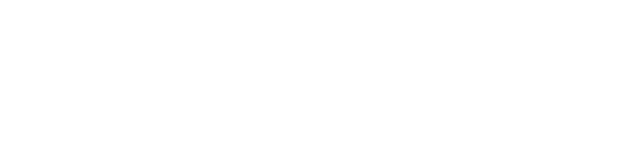
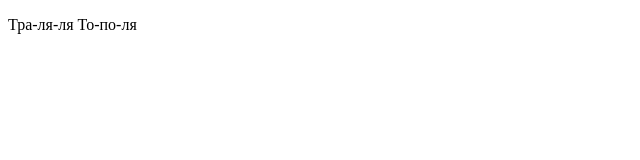
Before and after one commit to IrinaTsi/New, a plain HTML site: page index.html in a window 1280 px wide. Shown: the whole page, without its empty margins (0-640 px from the left). Drawn offline with Linux system fonts and the light colour scheme.

Commit message:
Я чего-то тут наделала. Блин балда.

```diff
--- a/index.html
+++ b/index.html
@@ -6,6 +6,6 @@
     <title>Document</title>
 </head>
 <body>
-
+    <p>Тра-ля-ля То-по-ля</p>
 </body>
 </html>
```
